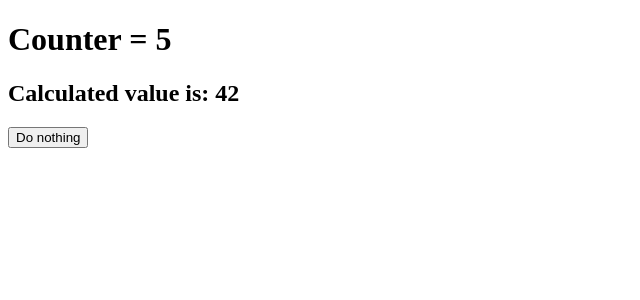
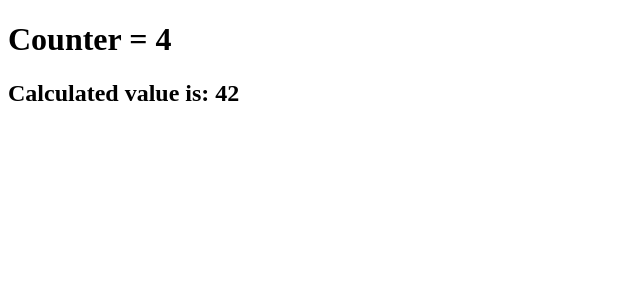
Before and after one commit to tarashalaburda/modern-angular-21-with-signals-the-missing-guide, an Angular app: page / in a window 1280 px wide. Shown: the top 300 px of the page, without its empty margins (0-640 px from the left). Built offline with nearby package versions, Linux system fonts and the light colour scheme.

Commit message:
10. Understanding the async pipe and how it works

```diff
--- a/src/app/app.html
+++ b/src/app/app.html
@@ -1,6 +1,3 @@
-<h1>Counter = {{counter}}</h1>
+<h1>Counter = {{counter$ | async}}</h1>
+
 <h2>Calculated value is: {{calculateValue()}}</h2>
-<button (click)="doNothing()"
-        (mousemove)="doNothing()">
-  Do nothing
-</button>
--- a/src/app/app.ts
+++ b/src/app/app.ts
@@ -1,31 +1,19 @@
-import { ChangeDetectionStrategy, ChangeDetectorRef, Component } from '@angular/core';
+import { ChangeDetectionStrategy, Component } from '@angular/core';
+import { interval } from 'rxjs';
+import { AsyncPipe } from '@angular/common';
 
 @Component({
   selector: 'app-root',
-  imports: [],
+  imports: [AsyncPipe],
   templateUrl: './app.html',
   styleUrl: './app.scss',
-  changeDetection: ChangeDetectionStrategy.Default,
+  changeDetection: ChangeDetectionStrategy.OnPush,
 })
 export class App {
-  counter = 0;
-
-  constructor(private cdr: ChangeDetectorRef) {
-    setInterval(() => {
-      this.counter++;
-      console.log('setInterval counter', this.counter);
-    }, 1000);
-
-    // setInterval(() => {
-    //   this.cdr.detectChanges();
-    // }, 5000)
-  }
+  readonly counter$ = interval(1000);
 
   calculateValue() {
-    console.log('calculateValue value', );
+    console.log('calculateValue value');
     return 42;
   }
-
-  doNothing(): void {
-  }
 }
```
